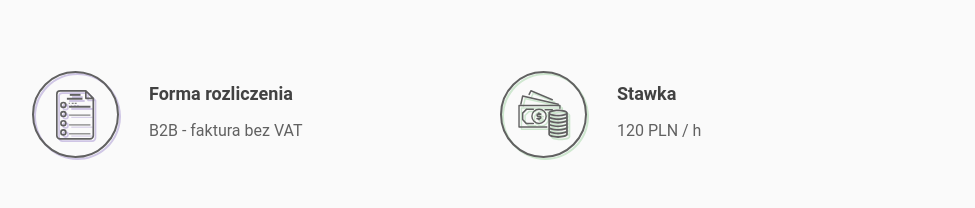
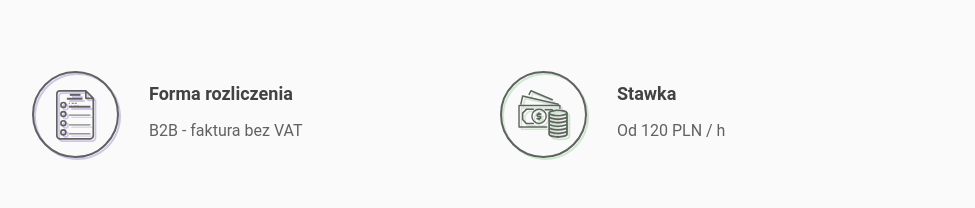
Before and after one commit to patrykbialek/portfolio, an Angular app: page / in a window 1280 px wide. Shown: the part 1989-2197 px from the top of the page, without its empty margins (152-1127 px from the left). Built offline with nearby package versions, Linux system fonts and the light colour scheme.

Commit message:
fix rate value

```diff
--- a/src/app/components/cooperation-terms.component.ts
+++ b/src/app/components/cooperation-terms.component.ts
@@ -41,7 +41,7 @@ export class CooperationTermsComponent implements OnInit {
         title: 'Rate'
       },
       title: 'Stawka',
-      subTitle: '120 PLN / h'
+      subTitle: 'Od 120 PLN / h'
     },
     {
       image: {
```
